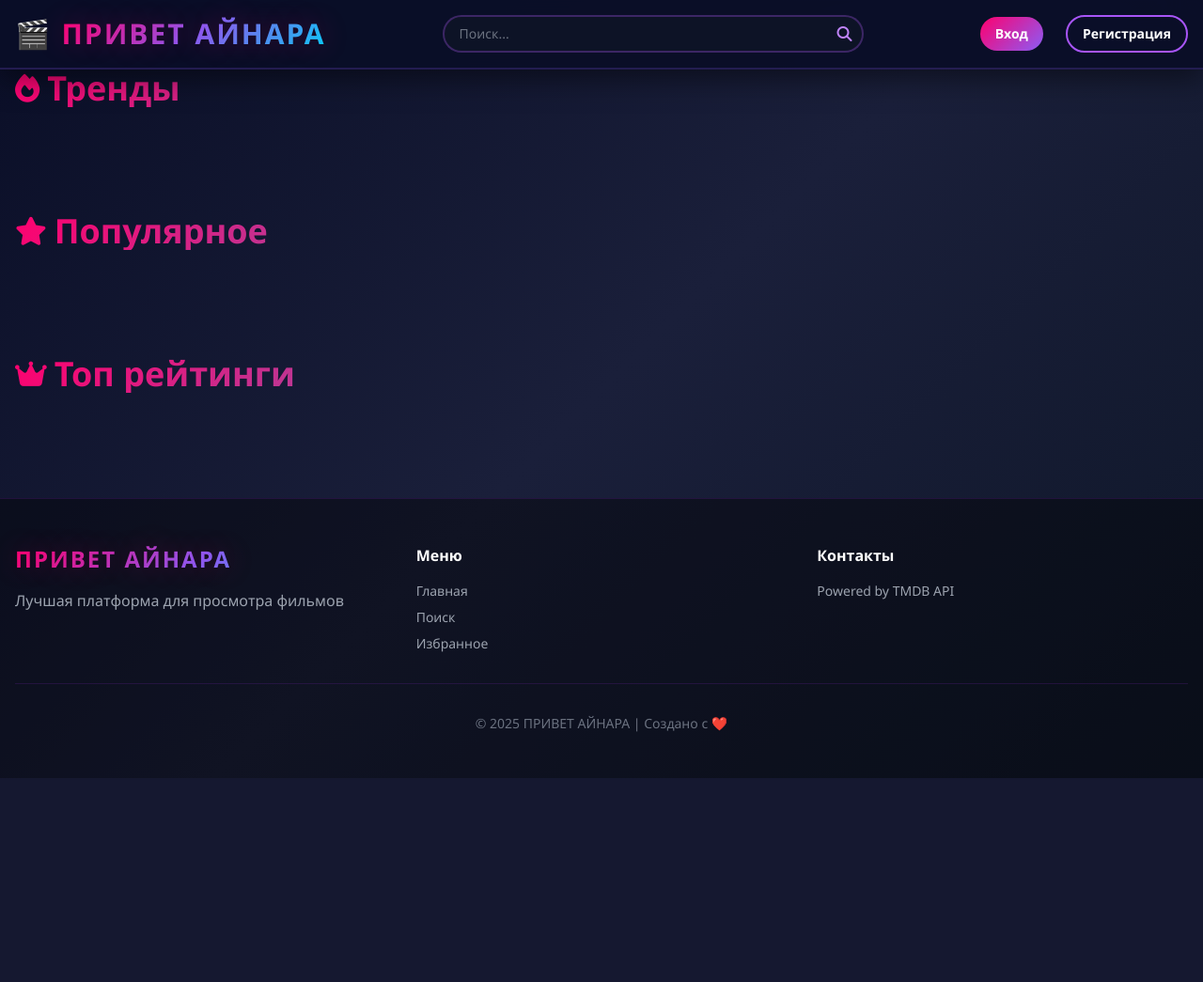
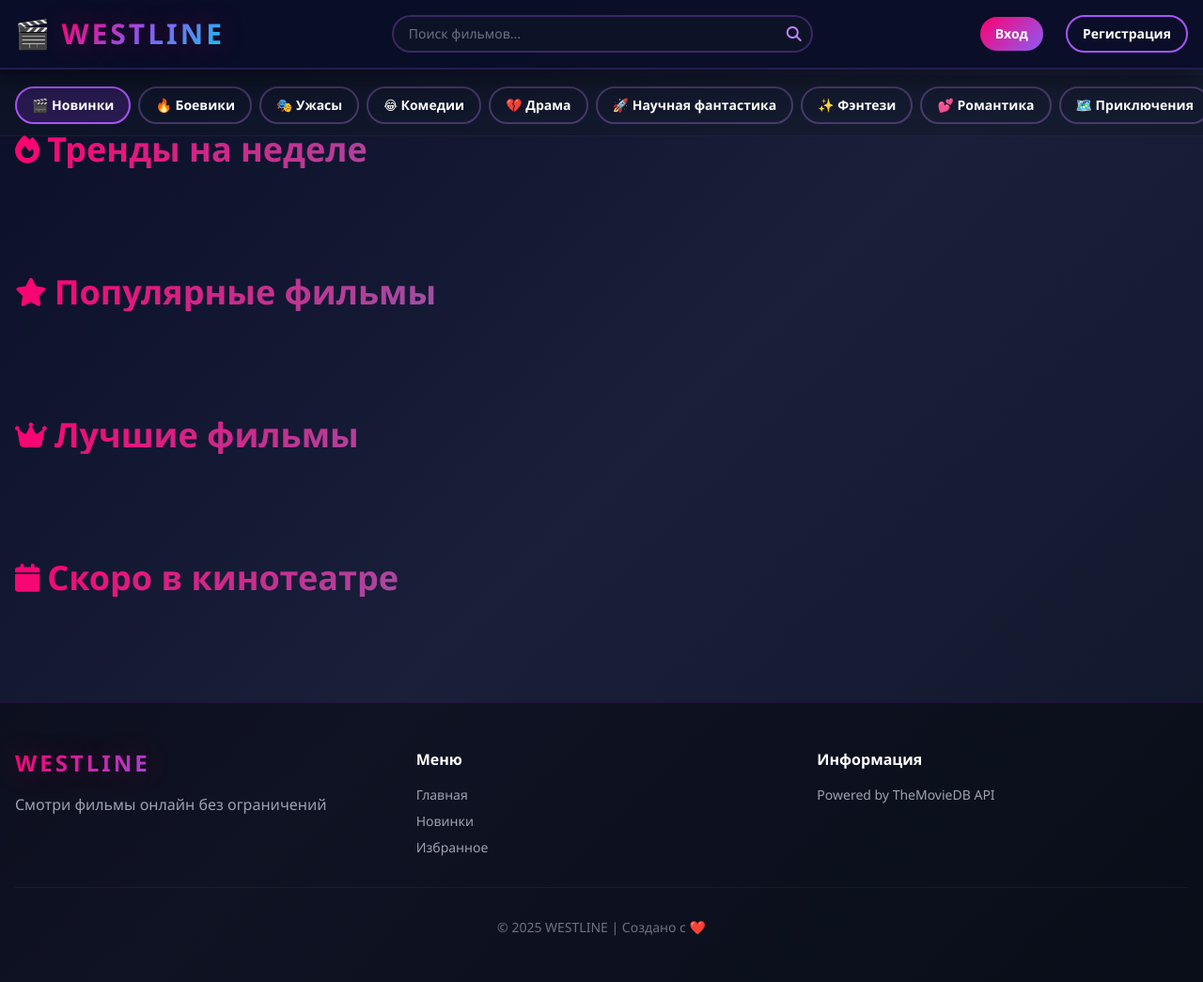
Before and after one commit to ErtaiAbiltaev/ONLINE_CINEMA, a Django app: page / in a window 1280 px wide. Shown: the whole page at 94% size. Before the commit the page ends 828 px from the top, so only its background shows below. Run offline with Django 5.2, Linux system fonts and the light colour scheme; data that the repository does not hold is empty; some libraries are stand-ins or nearby versions.

Commit message:
Update to WESTLINE with categories and new design

```diff
--- a/cinema/urls.py
+++ b/cinema/urls.py
@@ -13,5 +13,6 @@ urlpatterns = [
     path('history/', views.watch_history, name='watch_history'),
     path('toggle-favorite/<int:film_id>/', views.toggle_favorite, name='toggle_favorite'),
     path('review/<int:film_id>/', views.add_review, name='add_review'),
-    path('genre/<int:genre_id>/', views.genre_films, name='genre_films'),
+    path('category/<str:category>/', views.category_view, name='category'),
+    path('novelties/', views.novelties, name='novelties'),
 ]
--- a/cinema/views.py
+++ b/cinema/views.py
@@ -14,7 +14,6 @@ TMDB_API_KEY = settings.TMDB_API_KEY
 TMDB_BASE_URL = settings.TMDB_BASE_URL
 
 def get_tmdb_data(endpoint, params=None):
-    """Получить данные из TheMovieDB API"""
     if params is None:
         params = {}
     params['api_key'] = TMDB_API_KEY
@@ -23,20 +22,93 @@ def get_tmdb_data(endpoint, params=None):
     return response.json() if response.status_code == 200 else {}
 
 def home(request):
-    """Главная страница"""
     trending = get_tmdb_data('/trending/movie/week')
     popular = get_tmdb_data('/movie/popular')
     top_rated = get_tmdb_data('/movie/top_rated')
+    upcoming = get_tmdb_data('/movie/upcoming')
 
     context = {
-        'trending': trending.get('results', [])[:10],
-        'popular': popular.get('results', [])[:8],
-        'top_rated': top_rated.get('results', [])[:8],
+        'trending': trending.get('results', [])[:12],
+        'popular': popular.get('results', [])[:12],
+        'top_rated': top_rated.get('results', [])[:12],
+        'upcoming': upcoming.get('results', [])[:12],
     }
     return render(request, 'cinema/home.html', context)
 
+def category_view(request, category):
+    """Получить фильмы по категориям/жанрам"""
+    genre_ids = {
+        'horror': 27,
+        'action': 28,
+        'adventure': 12,
+        'comedy': 35,
+        'crime': 80,
+        'documentary': 99,
+        'drama': 18,
+        'family': 10751,
+        'fantasy': 14,
+        'history': 36,
+        'mystery': 9648,
+        'romance': 10749,
+        'scifi': 878,
+        'thriller': 53,
+        'war': 10752,
+        'western': 37,
+    }
+
+    genre_names = {
+        'horror': '🎭 Ужасы',
+        'action': '🔥 Боевики',
+        'adventure': '🗺️ Приключения',
+        'comedy': '😂 Комедии',
+        'crime': '🔪 Криминал',
+        'documentary': '📽️ Документалистика',
+        'drama': '💔 Драма',
+        'family': '👨‍👩‍👧‍👦 Семейные',
+        'fantasy': '✨ Фэнтези',
+        'history': '⏰ Исторические',
+        'mystery': '🔍 Мистика',
+        'romance': '💕 Романтика',
+        'scifi': '🚀 Научная фантастика',
+        'thriller': '😨 Триллеры',
+        'war': '⚔️ Военные',
+        'western': '🤠 Вестерны',
+    }
+
+    page = request.GET.get('page', 1)
+
+    if category in genre_ids:
+        results = get_tmdb_data('/discover/movie', {
+            'with_genres': genre_ids[category],
+            'page': page,
+            'sort_by': 'popularity.desc'
+        })
+        films = results.get('results', [])
+        genre_name = genre_names.get(category, category)
+    else:
+        films = []
+        genre_name = category
+
+    return render(request, 'cinema/category.html', {
+        'films': films,
+        'category': category,
+        'genre_name': genre_name,
+        'total_pages': results.get('total_pages', 0) if category in genre_ids else 0
+    })
+
+def novelties(request):
+    """Новинки"""
+    page = request.GET.get('page', 1)
+    results = get_tmdb_data('/movie/upcoming', {'page': page})
+    films = results.get('results', [])
+    return render(request, 'cinema/category.html', {
+        'films': films,
+        'category': 'novelties',
+        'genre_name': '🎬 Новинки',
+        'total_pages': results.get('total_pages', 0)
+    })
+
 def register(request):
-    """Регистрация пользователя"""
     if request.method == 'POST':
         username = request.POST.get('username')
         email = request.POST.get('email')
@@ -57,7 +129,6 @@ def register(request):
     return render(request, 'cinema/register.html')
 
 def login_view(request):
-    """Вход пользователя"""
     if request.method == 'POST':
         username = request.POST.get('username')
         password = request.POST.get('password')
@@ -72,13 +143,11 @@ def login_view(request):
     return render(request, 'cinema/login.html')
 
 def logout_view(request):
-    """Выход пользователя"""
     logout(request)
     return redirect('home')
 
 @login_required
 def profile(request):
-    """Профиль пользователя"""
     user_profile = request.user.profile
     favorites = Favorite.objects.filter(user=request.user).select_related('film')
     watch_history = WatchHistory.objects.filter(user=request.user).select_related('film')[:10]
@@ -93,7 +162,6 @@ def profile(request):
     return render(request, 'cinema/profile.html', context)
 
 def search_films(request):
-    """Поиск фильмов"""
     query = request.GET.get('q', '')
     page = request.GET.get('page', 1)
 
@@ -110,7 +178,6 @@ def search_films(request):
     })
 
 def film_detail(request, tmdb_id):
-    """Детальная страница фильма"""
     film_data = get_tmdb_data(f'/movie/{tmdb_id}')
 
     if not film_data.get('id'):
@@ -168,7 +235,6 @@ def film_detail(request, tmdb_id):
 @login_required
 @require_POST
 def toggle_favorite(request, film_id):
-    """Добавить/удалить из избранного"""
     film = get_object_or_404(Film, id=film_id)
     favorite, created = Favorite.objects.get_or_create(user=request.user, film=film)
     if not created:
@@ -178,20 +244,17 @@ def toggle_favorite(request, film_id):
 
 @login_required
 def favorites(request):
-    """Избранные фильмы"""
     favorites = Favorite.objects.filter(user=request.user).select_related('film')
     return render(request, 'cinema/favorites.html', {'favorites': favorites})
 
 @login_required
 def watch_history(request):
-    """История просмотров"""
     history = WatchHistory.objects.filter(user=request.user).select_related('film')
     return render(request, 'cinema/watch_history.html', {'history': history})
 
 @login_required
 @require_POST
 def add_review(request, film_id):
-    """Добавить рецензию"""
     film = get_object_or_404(Film, id=film_id)
     rating = int(request.POST.get('rating', 5))
     comment = request.POST.get('comment', '')
@@ -203,15 +266,3 @@ def add_review(request, film_id):
     )
 
     return redirect('film_detail', tmdb_id=film.tmdb_id)
-
-def genre_films(request, genre_id):
-    """Фильмы по жанру"""
-    page = request.GET.get('page', 1)
-    results = get_tmdb_data('/discover/movie', {'with_genres': genre_id, 'page': page})
-    films = results.get('results', [])
-
-    return render(request, 'cinema/genre_films.html', {
-        'films': films,
-        'genre_id': genre_id,
-        'total_pages': results.get('total_pages', 0)
-    })
--- a/cinema_project/settings.py
+++ b/cinema_project/settings.py
@@ -5,7 +5,7 @@ BASE_DIR = Path(__file__).resolve().parent.parent
 
 SECRET_KEY = 'django-insecure-change-this-in-production'
 
-DEBUG = False  # Измените на False для продакшена
+DEBUG = True  # Для разработки True, для продакшена False
 
 ALLOWED_HOSTS = ['*', 'localhost', '127.0.0.1', '*.onrender.com']
 
--- a/templates/cinema/base.html
+++ b/templates/cinema/base.html
@@ -3,7 +3,7 @@
 <head>
     <meta charset="UTF-8">
     <meta name="viewport" content="width=device-width, initial-scale=1.0, maximum-scale=5.0">
-    <title>{% block title %}ПРИВЕТ АЙНАРА - Смотри фильмы онлайн{% endblock %}</title>
+    <title>{% block title %}WESTLINE - Смотри фильмы онлайн{% endblock %}</title>
     <script src="https://cdn.tailwindcss.com"></script>
     <link rel="stylesheet" href="https://cdnjs.cloudflare.com/ajax/libs/font-awesome/6.4.0/css/all.min.css">
     <style>
@@ -25,7 +25,7 @@
             -webkit-text-fill-color: transparent;
             background-clip: text;
             font-weight: 900;
-            letter-spacing: 2px;
+            letter-spacing: 3px;
             text-shadow: 0 0 30px rgba(255, 0, 110, 0.3);
         }
         .film-card {
@@ -33,10 +33,12 @@
             position: relative;
             overflow: hidden;
             border-radius: 12px;
+            border: 2px solid rgba(139, 92, 246, 0.2);
         }
         .film-card:hover {
             transform: translateY(-12px) scale(1.05);
             box-shadow: 0 25px 50px rgba(139, 92, 246, 0.4);
+            border-color: rgba(139, 92, 246, 0.8);
         }
         .film-card img {
             transition: transform 0.4s ease;
@@ -80,6 +82,15 @@
             -webkit-text-fill-color: transparent;
             background-clip: text;
         }
+        .category-btn {
+            transition: all 0.3s ease;
+            border: 2px solid rgba(139, 92, 246, 0.3);
+        }
+        .category-btn:hover {
+            background: rgba(139, 92, 246, 0.3);
+            border-color: rgba(139, 92, 246, 0.8);
+            transform: translateY(-2px);
+        }
         @media (max-width: 768px) {
             .logo-text {
                 font-size: 1.5rem;
@@ -108,14 +119,14 @@
             <div class="flex justify-between items-center">
                 <a href="{% url 'home' %}" class="flex items-center gap-2 sm:gap-3 group flex-shrink-0">
                     <div class="text-2xl sm:text-3xl">🎬</div>
-                    <span class="logo-text hidden sm:inline text-2xl sm:text-3xl">ПРИВЕТ АЙНАРА</span>
-                    <span class="logo-text sm:hidden text-lg">ПА</span>
+                    <span class="logo-text hidden sm:inline text-2xl sm:text-3xl">WESTLINE</span>
+                    <span class="logo-text sm:hidden text-lg">WL</span>
                 </a>
 
                 <!-- Desktop Search -->
                 <div class="hidden md:flex flex-1 mx-4 lg:mx-8 max-w-md">
                     <form method="get" action="{% url 'search' %}" class="w-full relative">
-                        <input type="text" name="q" placeholder="Поиск..."
+                        <input type="text" name="q" placeholder="Поиск фильмов..."
                                class="w-full bg-gray-900/60 border-2 border-purple-500/30 rounded-full px-4 py-2 focus:outline-none focus:border-purple-500 text-white placeholder-gray-500 transition text-sm">
                         <button type="submit" class="absolute right-3 top-2 text-purple-400">
                             <i class="fas fa-search"></i>
@@ -157,7 +168,7 @@
             <!-- Mobile Search -->
             <div class="md:hidden mt-3 flex">
                 <form method="get" action="{% url 'search' %}" class="w-full relative">
-                    <input type="text" name="q" placeholder="Поиск фильмов..."
+                    <input type="text" name="q" placeholder="Поиск..."
                            class="w-full bg-gray-900/60 border-2 border-purple-500/30 rounded-full px-4 py-2 focus:outline-none focus:border-purple-500 text-white placeholder-gray-500 transition text-sm">
                     <button type="submit" class="absolute right-3 top-2 text-purple-400">
                         <i class="fas fa-search"></i>
@@ -177,9 +188,6 @@
                     <a href="{% url 'profile' %}" class="block px-4 py-2 hover:bg-purple-600/30 rounded-lg transition">
                         <i class="fas fa-user-circle mr-2"></i> Профиль
                     </a>
-                    <a href="{% url 'watch_history' %}" class="block px-4 py-2 hover:bg-purple-600/30 rounded-lg transition">
-                        <i class="fas fa-history mr-2"></i> История
-                    </a>
                     <a href="{% url 'logout' %}" class="block px-4 py-2 bg-red-600/30 hover:bg-red-600/50 rounded-lg transition text-red-300">
                         <i class="fas fa-sign-out-alt mr-2"></i> Выход
                     </a>
@@ -195,6 +203,26 @@
         </div>
     </nav>
 
+    <!-- Categories Menu -->
+    <div class="bg-gray-900/50 border-b border-purple-900/30 sticky top-20 z-40">
+        <div class="max-w-7xl mx-auto px-3 sm:px-4 py-3 overflow-x-auto">
+            <div class="flex gap-2 flex-nowrap whitespace-nowrap scrollbar-hide">
+                <a href="{% url 'novelties' %}" class="category-btn px-4 py-2 rounded-full bg-purple-600/20 border-purple-500 text-sm font-bold">🎬 Новинки</a>
+                <a href="{% url 'category' 'action' %}" class="category-btn px-4 py-2 rounded-full border-purple-400/30 text-sm font-bold">🔥 Боевики</a>
+                <a href="{% url 'category' 'horror' %}" class="category-btn px-4 py-2 rounded-full border-purple-400/30 text-sm font-bold">🎭 Ужасы</a>
+                <a href="{% url 'category' 'comedy' %}" class="category-btn px-4 py-2 rounded-full border-purple-400/30 text-sm font-bold">😂 Комедии</a>
+                <a href="{% url 'category' 'drama' %}" class="category-btn px-4 py-2 rounded-full border-purple-400/30 text-sm font-bold">💔 Драма</a>
+                <a href="{% url 'category' 'scifi' %}" class="category-btn px-4 py-2 rounded-full border-purple-400/30 text-sm font-bold">🚀 Научная фантастика</a>
+                <a href="{% url 'category' 'fantasy' %}" class="category-btn px-4 py-2 rounded-full border-purple-400/30 text-sm font-bold">✨ Фэнтези</a>
+                <a href="{% url 'category' 'romance' %}" class="category-btn px-4 py-2 rounded-full border-purple-400/30 text-sm font-bold">💕 Романтика</a>
+                <a href="{% url 'category' 'adventure' %}" class="category-btn px-4 py-2 rounded-full border-purple-400/30 text-sm font-bold">🗺️ Приключения</a>
+                <a href="{% url 'category' 'thriller' %}" class="category-btn px-4 py-2 rounded-full border-purple-400/30 text-sm font-bold">😨 Триллеры</a>
+                <a href="{% url 'category' 'crime' %}" class="category-btn px-4 py-2 rounded-full border-purple-400/30 text-sm font-bold">🔪 Криминал</a>
+                <a href="{% url 'category' 'documentary' %}" class="category-btn px-4 py-2 rounded-full border-purple-400/30 text-sm font-bold">📽️ Документалистика</a>
+            </div>
+        </div>
+    </div>
+
     <!-- Main Content -->
     <main class="fade-in">
         {% block content %}{% endblock %}
@@ -205,24 +233,24 @@
         <div class="max-w-7xl mx-auto px-3 sm:px-4">
             <div class="grid grid-cols-1 sm:grid-cols-2 lg:grid-cols-3 gap-6 sm:gap-8 mb-6 sm:mb-8">
                 <div>
-                    <h3 class="text-xl sm:text-2xl font-bold logo-text mb-2 sm:mb-4">ПРИВЕТ АЙНАРА</h3>
-                    <p class="text-sm sm:text-base text-gray-400">Лучшая платформа для просмотра фильмов</p>
+                    <h3 class="text-xl sm:text-2xl font-bold logo-text mb-2 sm:mb-4">WESTLINE</h3>
+                    <p class="text-sm sm:text-base text-gray-400">Смотри фильмы онлайн без ограничений</p>
                 </div>
                 <div>
                     <h4 class="font-bold mb-2 sm:mb-4 text-sm sm:text-base">Меню</h4>
                     <ul class="space-y-1 sm:space-y-2 text-sm text-gray-400">
                         <li><a href="{% url 'home' %}" class="hover:text-purple-400">Главная</a></li>
-                        <li><a href="{% url 'search' %}" class="hover:text-purple-400">Поиск</a></li>
+                        <li><a href="{% url 'novelties' %}" class="hover:text-purple-400">Новинки</a></li>
                         <li><a href="{% url 'favorites' %}" class="hover:text-purple-400">Избранное</a></li>
                     </ul>
                 </div>
                 <div>
-                    <h4 class="font-bold mb-2 sm:mb-4 text-sm sm:text-base">Контакты</h4>
-                    <p class="text-sm text-gray-400">Powered by TMDB API</p>
+                    <h4 class="font-bold mb-2 sm:mb-4 text-sm sm:text-base">Информация</h4>
+                    <p class="text-sm text-gray-400">Powered by TheMovieDB API</p>
                 </div>
             </div>
             <div class="border-t border-purple-900/30 pt-6 sm:pt-8 text-center text-gray-500 text-xs sm:text-sm">
-                <p>© 2025 ПРИВЕТ АЙНАРА | Создано с ❤️</p>
+                <p>© 2025 WESTLINE | Создано с ❤️</p>
             </div>
         </div>
     </footer>
@@ -239,16 +267,6 @@
                 document.getElementById('mobileMenu').classList.add('hidden');
             });
         });
-
-        // Smooth transitions for film cards
-        document.querySelectorAll('.film-card').forEach(card => {
-            card.addEventListener('touchstart', function() {
-                this.style.transform = 'scale(0.95)';
-            });
-            card.addEventListener('touchend', function() {
-                this.style.transform = 'scale(1)';
-            });
-        });
     </script>
 </body>
 </html>
--- a/templates/cinema/home.html
+++ b/templates/cinema/home.html
@@ -31,7 +31,7 @@
     <section class="mb-12 sm:mb-16 lg:mb-20">
         <h2 class="text-2xl sm:text-3xl lg:text-4xl font-black mb-4 sm:mb-8 section-title flex items-center gap-2">
             <i class="fas fa-fire text-red-500 text-2xl sm:text-3xl"></i>
-            <span>Тренды</span>
+            <span>Тренды на неделе</span>
         </h2>
         <div class="grid grid-cols-2 sm:grid-cols-3 lg:grid-cols-5 gap-2 sm:gap-4 lg:gap-6">
             {% for film in trending %}
@@ -58,7 +58,7 @@
     <section class="mb-12 sm:mb-16 lg:mb-20">
         <h2 class="text-2xl sm:text-3xl lg:text-4xl font-black mb-4 sm:mb-8 section-title flex items-center gap-2">
             <i class="fas fa-star text-yellow-400 text-2xl sm:text-3xl"></i>
-            <span>Популярное</span>
+            <span>Популярные фильмы</span>
         </h2>
         <div class="grid grid-cols-2 sm:grid-cols-3 lg:grid-cols-5 gap-2 sm:gap-4 lg:gap-6">
             {% for film in popular %}
@@ -83,7 +83,7 @@
     <section class="mb-12 sm:mb-16 lg:mb-20">
         <h2 class="text-2xl sm:text-3xl lg:text-4xl font-black mb-4 sm:mb-8 section-title flex items-center gap-2">
             <i class="fas fa-crown text-purple-400 text-2xl sm:text-3xl"></i>
-            <span>Топ рейтинги</span>
+            <span>Лучшие фильмы</span>
         </h2>
         <div class="grid grid-cols-2 sm:grid-cols-3 lg:grid-cols-5 gap-2 sm:gap-4 lg:gap-6">
             {% for film in top_rated %}
@@ -103,5 +103,30 @@
             {% endfor %}
         </div>
     </section>
+
+    <!-- Upcoming Section -->
+    <section class="mb-12 sm:mb-16 lg:mb-20">
+        <h2 class="text-2xl sm:text-3xl lg:text-4xl font-black mb-4 sm:mb-8 section-title flex items-center gap-2">
+            <i class="fas fa-calendar text-blue-400 text-2xl sm:text-3xl"></i>
+            <span>Скоро в кинотеатре</span>
+        </h2>
+        <div class="grid grid-cols-2 sm:grid-cols-3 lg:grid-cols-5 gap-2 sm:gap-4 lg:gap-6">
+            {% for film in upcoming %}
+            <a href="{% url 'film_detail' film.id %}" class="group">
+                <div class="film-card">
+                    <img src="https://image.tmdb.org/t/p/w300{{ film.poster_path }}"
+                         alt="{{ film.title }}" class="w-full h-56 sm:h-72 lg:h-80 object-cover">
+                    <div class="absolute bottom-0 w-full bg-gradient-to-t from-black p-2 sm:p-4">
+                        <h3 class="font-bold text-xs sm:text-sm line-clamp-1 mb-1">{{ film.title }}</h3>
+                        <div class="flex justify-between text-xs">
+                            <p class="text-yellow-400">⭐ {{ film.vote_average|floatformat:1 }}</p>
+                            <p class="text-gray-300">{{ film.release_date|date:'Y'|default:'N/A' }}</p>
+                        </div>
+                    </div>
+                </div>
+            </a>
+            {% endfor %}
+        </div>
+    </section>
 </div>
 {% endblock %}
```
Also changed, not shown: templates/cinema/category.html (added, +32 -0 lines), db.sqlite3.
